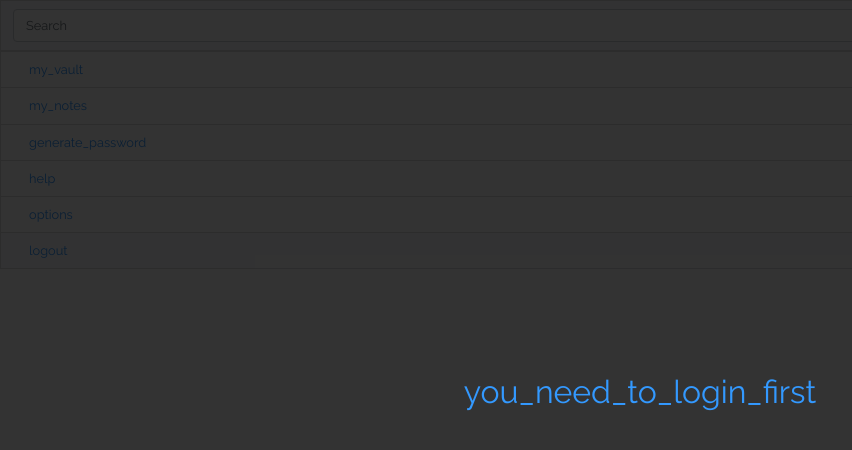
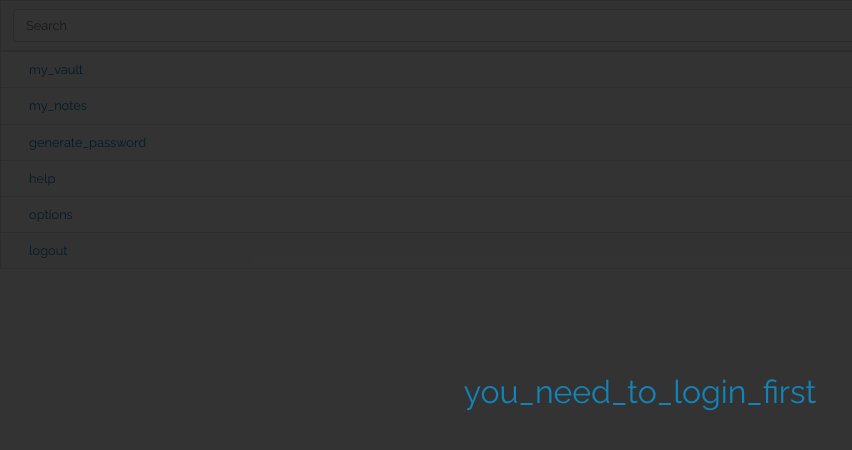
Before and after one commit to nowpass/vue-frontend, a Vue app: page /#/popup in a window 1280 px wide. Shown: the top 450 px of the page, without its empty margins (0-852 px from the left). Built offline with nearby package versions, Linux system fonts and the light colour scheme; some icons are missing.

Commit message:
[CSS] Switched primary color

```diff
--- a/src/assets/styles/custom-bootstrap.scss
+++ b/src/assets/styles/custom-bootstrap.scss
@@ -4,7 +4,7 @@
 // Override / set color variables
 $white: #fff;
 $black: #000;
-$blue: #3399ff;
+$blue: #1284b8;
 $orange: #f26c22;
 $yellow: #ffd925;
 $red: #e5001e;
--- a/src/components/Popup.vue
+++ b/src/components/Popup.vue
@@ -43,7 +43,7 @@
             </router-link>
         </div>
         <div class="list-group-item">
-            <router-link to="/generate-password">
+            <router-link to="/generate">
                 <icon name="random"></icon>
                 <translate v-once :word="'generate_password'"/>
             </router-link>
```
